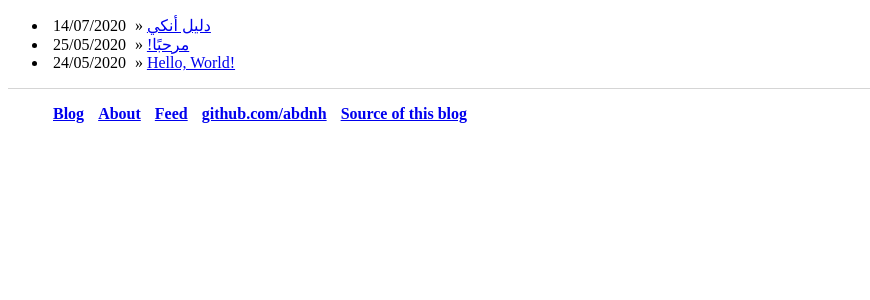
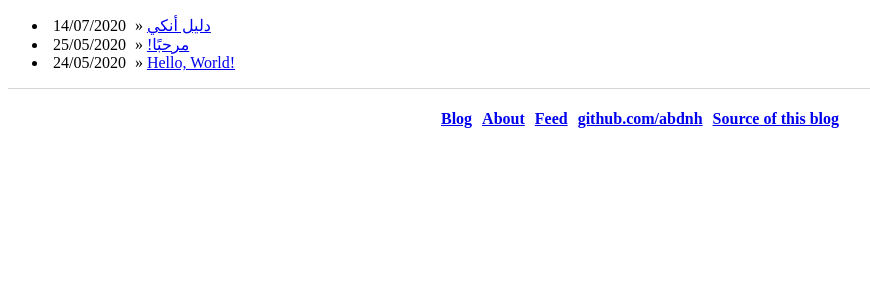
Before and after one commit to abdnh/abdnh.github.io, a Jekyll site: the page built from index.html, in a window 1280 px wide. Shown: the top 300 px of the page, without its empty margins (0-870 px from the left). Built offline with Jekyll 4.4.1, drawn with Linux system fonts in a browser that asks for light colours.

Commit message:
Layout improvements

```diff
--- a/_layouts/default.html
+++ b/_layouts/default.html
@@ -2,6 +2,7 @@
 <html lang="{% if page.layout == "post" or page.layout == "default" %}en{% elsif page.layout == "ar-post" %}ar{% endif %}">
     <head>
         <meta charset="utf-8">
+        <meta name="viewport" content="width=device-width, initial-scale=1">
         <title>{{ page.title }}</title>
         <link rel="stylesheet" type="text/css" href="/css/main.css">
         <link rel="alternate" type="application/atom+xml" href="/feed/" title="Atom Feed">
--- a/css/main.css
+++ b/css/main.css
@@ -1,10 +1,26 @@
+/*body {
+    font-size: 1.5em;
+}*/
 footer ul {
+    display: flex;
+    flex-wrap: wrap;
+    justify-content: center;
     list-style: none;
     font-weight: bold;
+    padding: 0;
 }
 footer ul li {
-    display: inline;
+    /*flex: 1 1 auto;*/
     margin: 5px;
+}
+@media screen and (max-width : 800px) {
+    main ul {
+        text-align: center;
+    }
+    footer ul {
+        flex-direction: column;
+        text-align: center;
+    }
 }
 footer {
     border-top: 1px solid #d5d5d5;
```
Lines whose indentation alone changed are shown as unchanged.
